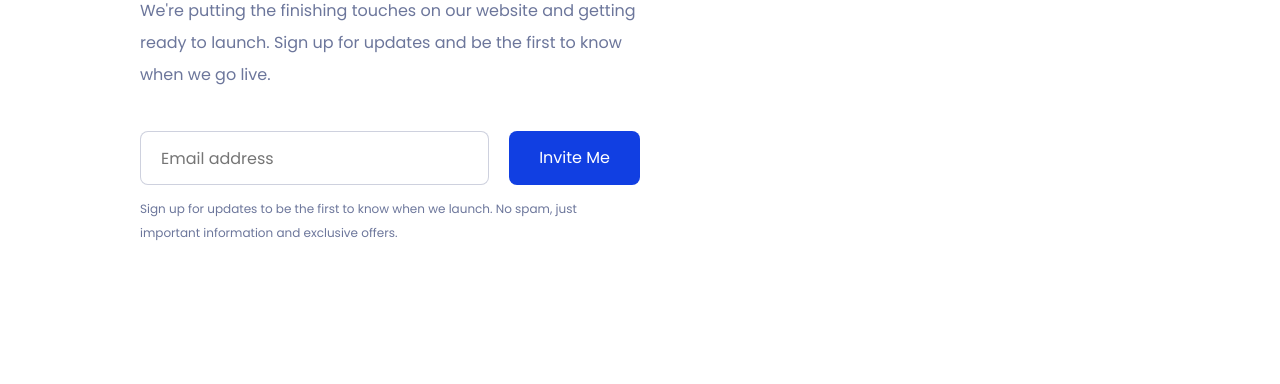
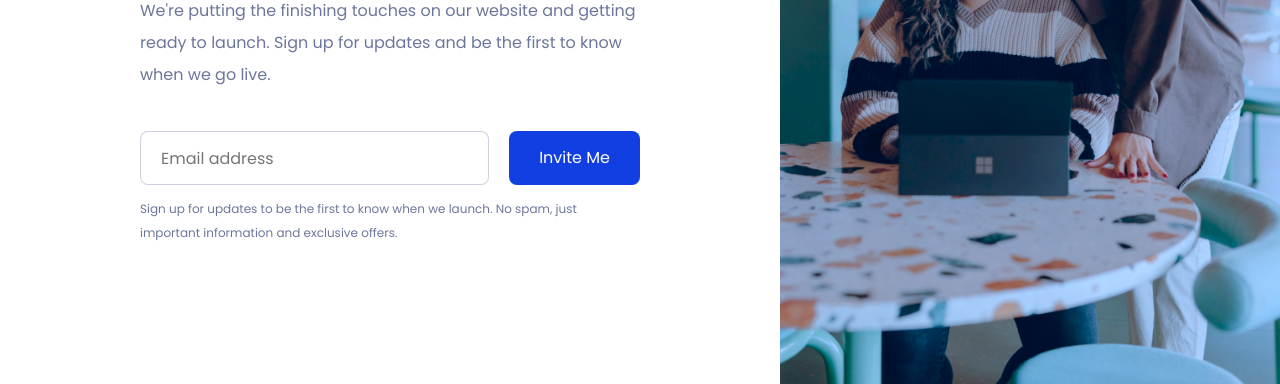
Before and after one commit to nasjiar/nasywanjibran.github.io, a plain HTML site: page index.html in a window 1280 px wide. Shown: the part 416-800 px from the top of the page. Drawn offline with nearby package versions, Linux system fonts and the light colour scheme.

Commit message:
Update style.css

```diff
--- a/style.css
+++ b/style.css
@@ -14,7 +14,7 @@ body {
 
 .layout-right {
   width: 40%;
-  background-image: url('img/aselole.png');
+  background-image: url('/aselole.png');
   background-size: cover;
   flex-shrink: 0;
 }
```
